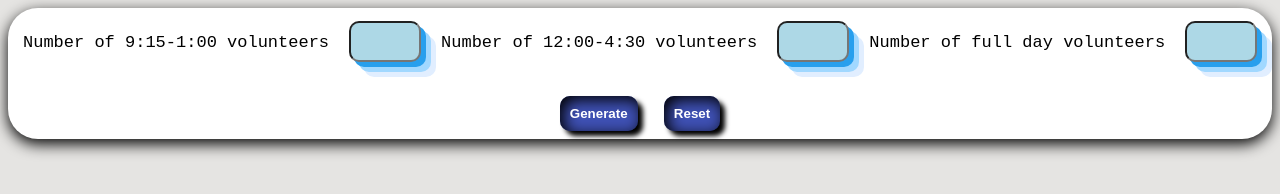
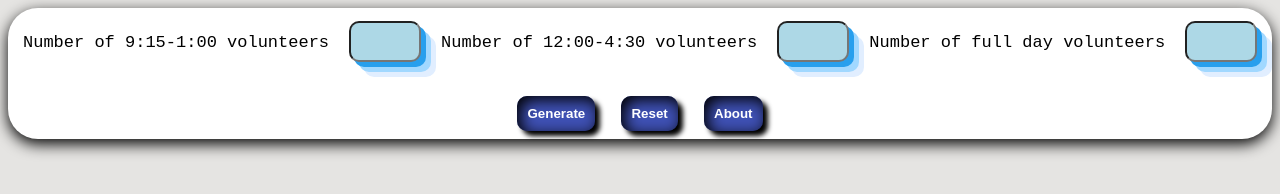
Before and after one commit to DPSchedule/DPSchedule.github.io, a plain HTML site: page index.html in a window 1280 px wide. Drawn offline with Linux system fonts and the light colour scheme.

Commit message:
added about button that redirects to README for info

```diff
--- a/index.html
+++ b/index.html
@@ -29,6 +29,7 @@
 
       <button type="button" id="generate" onclick="generateTableHandeler()">Generate</button>
       <button type="button" id="reset" onclick="removeTable()">Reset</button>
+      <a href="https://github.com/DPSchedule/DPSchedule.github.io/blob/main/README.md"> <button type="button" id="?">About</button></a>
     </form>
   </div>
   <div class="display-on-print">
```
